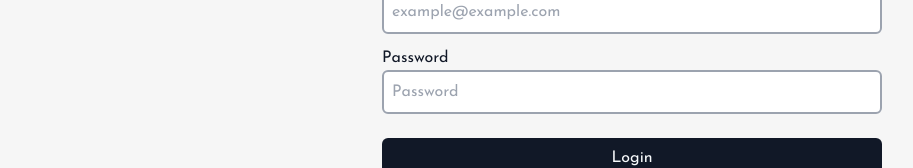
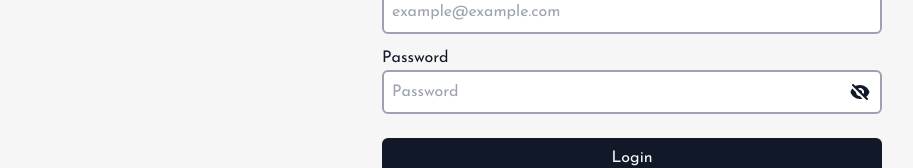
Before and after one commit to tapeds/shav-v2, a Next.js app: page /login in a window 1280 px wide. Shown: the part 350-518 px from the top of the page, without its empty margins (8-921 px from the left). Built offline with nearby package versions, Linux system fonts and the light colour scheme; no server answers.

Commit message:
feat: add password type input

```diff
--- a/src/app/home/page.tsx
+++ b/src/app/home/page.tsx
@@ -1,7 +1,10 @@
 'use client';
 
 import { useQuery } from '@tanstack/react-query';
+import { deleteCookie } from 'cookies-next';
 import Image from 'next/image';
+import { useRouter } from 'next/navigation';
+import toast from 'react-hot-toast';
 
 import DragDrop from '@/container/DragDrop';
 import { useTaskFilter } from '@/hooks/task';
@@ -15,6 +18,8 @@ export default function App() {
   });
   const { setLists } = useListStore();
   useTaskFilter(data, setLists);
+
+  const router = useRouter();
 
   return (
     <main className='h-full w-full overflow-hidden bg-[#F6F6F6]'>
@@ -36,9 +41,19 @@ export default function App() {
           <DragDrop />
         </div>
       </div>
-      <div className='flex h-10 flex-col items-center justify-center bg-[#F6F6F6]'>
-        <p className='text-base font-medium text-gray-900'>
-          Farrell Matthew Lim - 5025221258
+      <div className='flex h-10 items-center justify-center divide-x-2 divide-gray-900 bg-[#F6F6F6]'>
+        <p className='pr-5 text-base font-medium text-gray-900'>
+          Farrell Matthew Lim
+        </p>
+        <p
+          className='pl-5 text-base font-medium text-red-500 hover:cursor-pointer'
+          onClick={() => {
+            toast.success('Logged out successfully');
+            deleteCookie('accessToken');
+            router.push('/login');
+          }}
+        >
+          Logout
         </p>
       </div>
     </main>
--- a/src/app/login/page.tsx
+++ b/src/app/login/page.tsx
@@ -51,6 +51,7 @@ export default function Login() {
               id='password'
               label='Password'
               placeholder='Password'
+              type='password'
               validation={{
                 required: 'Password cannot be empty',
                 minLength: {
--- a/src/components/Input.tsx
+++ b/src/components/Input.tsx
@@ -1,4 +1,6 @@
+import { useState } from 'react';
 import { get, useFormContext } from 'react-hook-form';
+import { HiEye, HiEyeOff } from 'react-icons/hi';
 
 import clsxm from '@/lib/clsxm';
 import { InputProps } from '@/types/form';
@@ -7,8 +9,10 @@ export default function Input({
   id,
   label,
   placeholder,
+  type,
   validation,
 }: InputProps) {
+  const [showPassword, setShowPassword] = useState(false);
   const {
     register,
     formState: { errors },
@@ -19,16 +23,32 @@ export default function Input({
   return (
     <div className='flex flex-col'>
       <label htmlFor='email'>{label}</label>
+      <div className='relative'>
         <input
           id={id}
           placeholder={placeholder}
-        type='text'
+          type={
+            type === 'password' ? (showPassword ? 'text' : 'password') : type
+          }
           className={clsxm(
-          'rounded-md border-2 border-gray-400 px-2 py-2',
+            'w-full rounded-md border-2 border-gray-400 px-2 py-2',
             error && 'border-red-500',
           )}
           {...register(id, validation)}
         />
+        {type === 'password' && (
+          <div
+            className={clsxm(
+              'absolute bottom-0 right-0 h-full hover:cursor-pointer',
+              'flex items-center justify-center pr-3',
+              'text-lg text-gray-900 md:text-xl',
+            )}
+            onClick={() => setShowPassword(!showPassword)}
+          >
+            {showPassword ? <HiEye /> : <HiEyeOff />}
+          </div>
+        )}
+      </div>
       {error && <p className='mt-1 text-sm text-red-500'>{error.message}</p>}
     </div>
   );
--- a/src/types/form.ts
+++ b/src/types/form.ts
@@ -4,6 +4,7 @@ export type InputProps = {
   id: string;
   label: string;
   placeholder: string;
+  type?: string;
   validation: RegisterOptions;
 };
 
```
Lines whose indentation alone changed are shown as unchanged.
